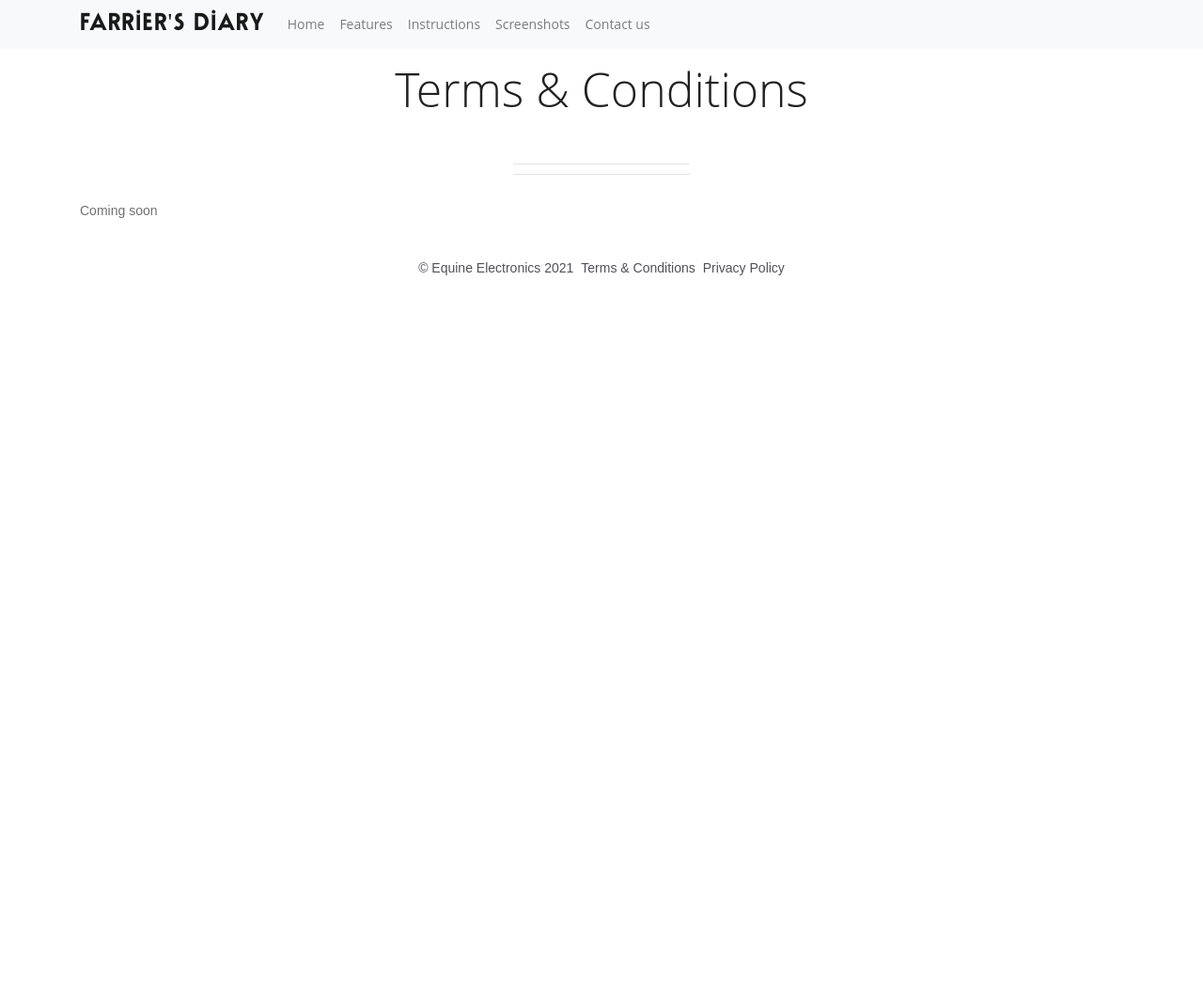
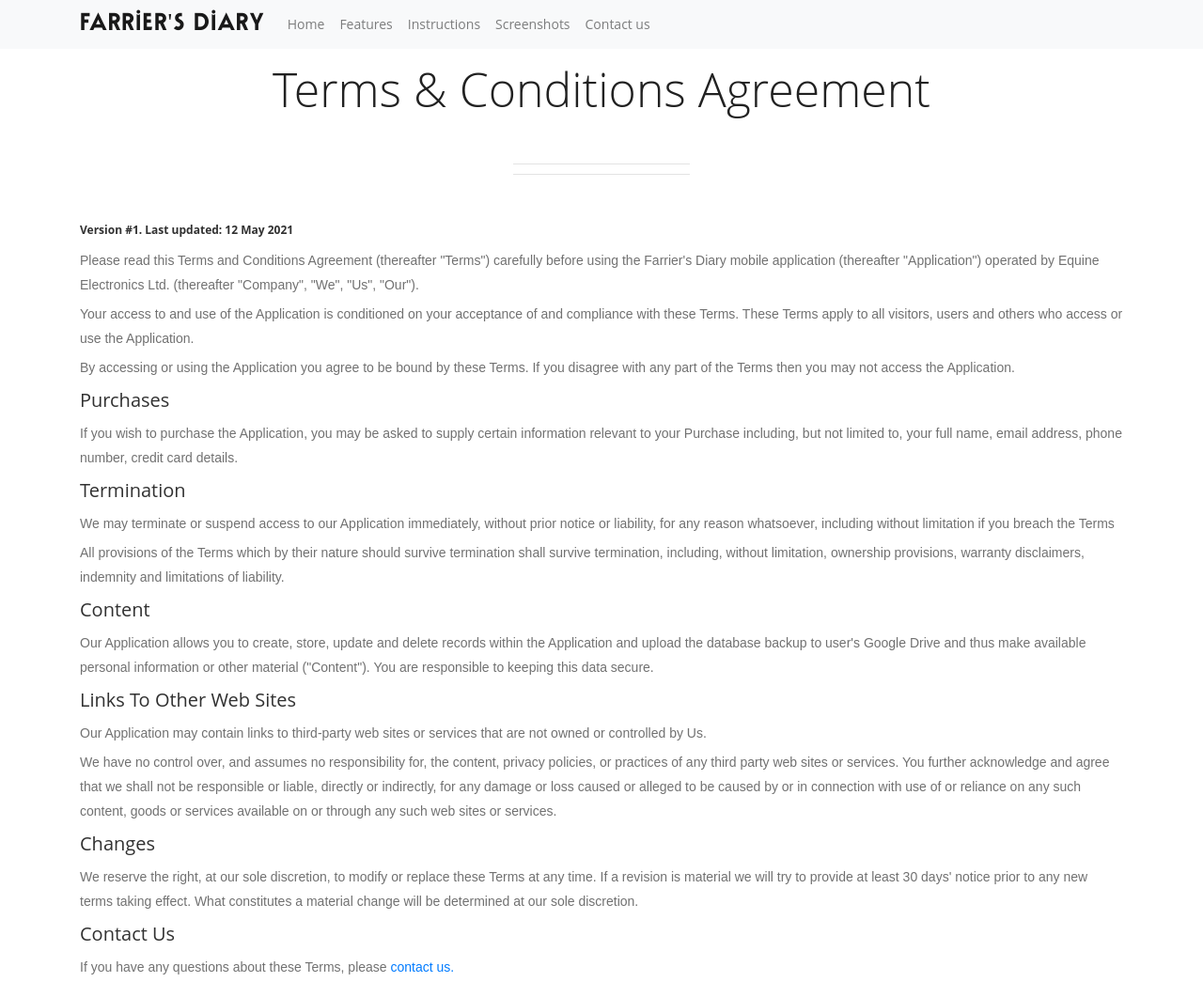
Before and after one commit to farriersdiary/farriersdiary.github.io, a plain HTML site: page terms.html in a window 1280 px wide. Shown: the top 1045 px of the page at 94% size. Before the commit the page ends 800 px from the top, so only its background shows below. Drawn offline with nearby package versions, Linux system fonts and the light colour scheme.

Commit message:
Add Terms and Conditions

```diff
--- a/terms.html
+++ b/terms.html
@@ -42,11 +42,54 @@
 </header>
 <main role="main" class="container">
     <div class="section">
-        <h1 class="text-center">Terms & Conditions</h1>
+        <h1 class="text-center">Terms & Conditions Agreement</h1>
         <div class="gray-divider"></div>
         <div class="gray-divider"></div>
     </div>
-    <p>Coming soon</p>
+    <div class="section">
+        <h6>Version #1. Last updated: 12 May 2021</h6>
+        <p>Please read this Terms and Conditions Agreement (thereafter "Terms") carefully before using the Farrier's
+            Diary mobile application (thereafter "Application") operated by Equine Electronics Ltd. (thereafter
+            "Company", "We", "Us", "Our").</p>
+        <p>Your access to and use of the Application is conditioned on your acceptance of and compliance with
+            these Terms. These Terms apply to all visitors, users and others who access or use the Application.</p>
+        <p><b>By accessing or using the Application you agree to be bound by these Terms. If you disagree
+            with any part of the Terms then you may not access the Application.</b></p>
+        <p></p>
+        <h4>Purchases</h4>
+        <p>If you wish to purchase the Application, you may be asked to supply certain information relevant to your
+            Purchase including, but not limited to, your full name, email address, phone number, credit card
+            details.</p>
+        <p></p>
+        <h4>Termination</h4>
+        <p>We may terminate or suspend access to our Application immediately, without prior notice or liability, for
+            any reason whatsoever, including without limitation if you breach the Terms</p>
+        <p>All provisions of the Terms which by their nature should survive termination shall survive
+            termination, including, without limitation, ownership provisions, warranty disclaimers, indemnity and
+            limitations of liability.</p>
+        <p></p>
+        <h4>Content</h4>
+        <p>Our Application allows you to create, store, update and delete records within the Application and upload the
+            database backup to user's Google Drive and thus make available personal information or other material
+            ("Content"). You are responsible to keeping this data secure.</p>
+        <p></p>
+        <h4>Links To Other Web Sites</h4>
+        <p>Our Application may contain links to third-party web sites or services that are not owned or controlled
+            by Us.</p>
+        <p>We have no control over, and assumes no responsibility for, the content, privacy policies, or practices of
+            any third party web sites or services. You further acknowledge and agree that we shall not be responsible or
+            liable, directly or indirectly, for any damage or loss caused or alleged to be caused by or in connection
+            with use of or reliance on any such content, goods or services available on or through any such web sites or
+            services.</p>
+        <p></p>
+        <h4>Changes</h4>
+        <p>We reserve the right, at our sole discretion, to modify or replace these Terms at any time. If a
+            revision is material we will try to provide at least 30 days' notice prior to any new terms
+            taking effect. What constitutes a material change will be determined at our sole discretion.</p>
+        <p></p>
+        <h4>Contact Us</h4>
+        <p>If you have any questions about these Terms, please <a href="contact.html">contact us.</a></p>
+    </div>
 </main>
 <footer class="small-footer">
     <div class="container">
```
Also changed, not shown: privacy.html (+8 -12 lines).
